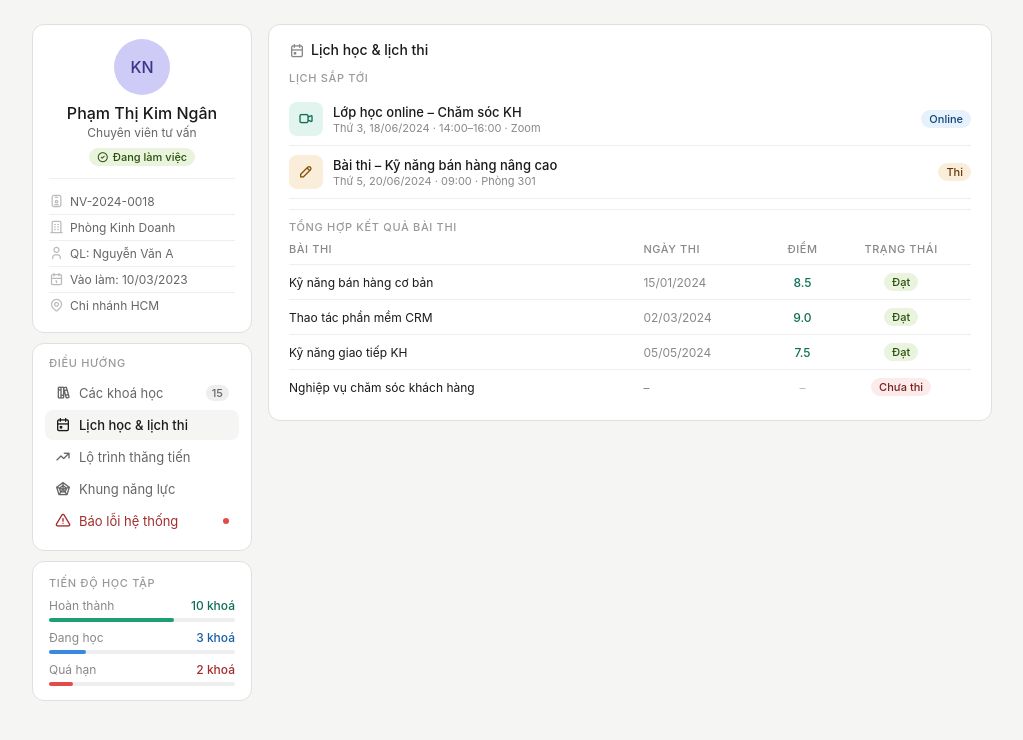
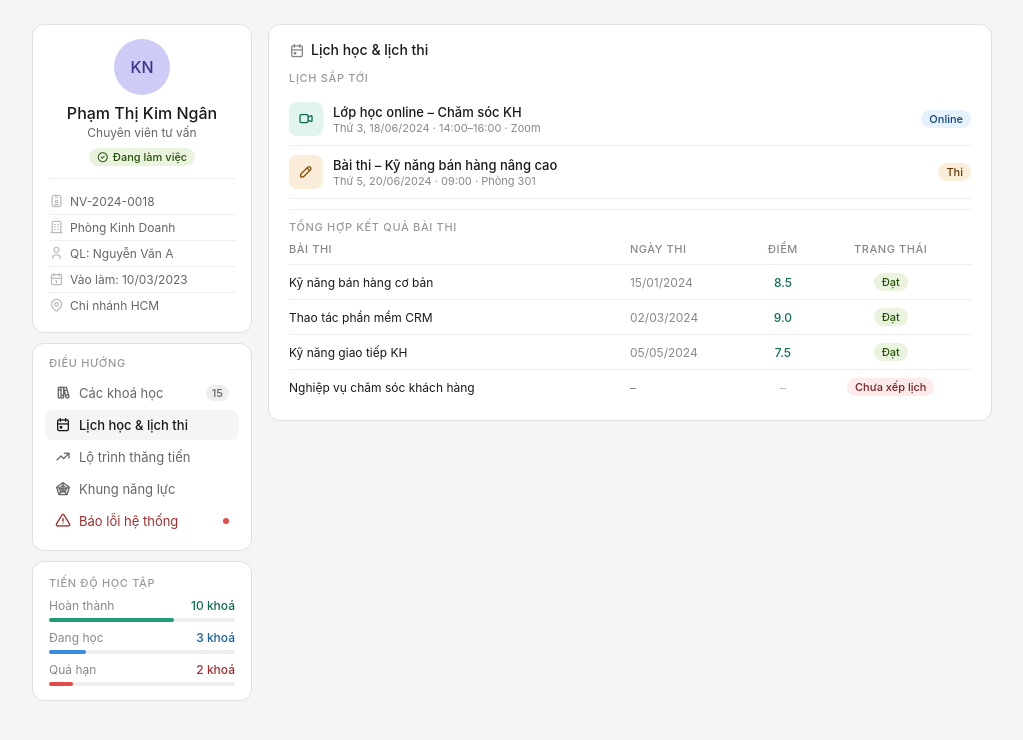
Before and after one commit to Mori-0108/index.html, a plain HTML site: page index.html in a window 1280 px wide. Both pictures are taken after a click on the element "Lịch học & lịch thi". Shown: the whole page, without its empty margins (128-1151 px from the left). Drawn offline with Linux system fonts and the light colour scheme.

Commit message:
Update index.html

```diff
--- a/index.html
+++ b/index.html
@@ -172,7 +172,7 @@ body{font-family:-apple-system,BlinkMacSystemFont,'Segoe UI',sans-serif;backgrou
             <tr><td>Kỹ năng bán hàng cơ bản</td><td style="color:#888;">15/01/2024</td><td style="text-align:center;font-weight:500;color:#0F6E56;">8.5</td><td style="text-align:center;"><span class="pill pill-green">Đạt</span></td></tr>
             <tr><td>Thao tác phần mềm CRM</td><td style="color:#888;">02/03/2024</td><td style="text-align:center;font-weight:500;color:#0F6E56;">9.0</td><td style="text-align:center;"><span class="pill pill-green">Đạt</span></td></tr>
             <tr><td>Kỹ năng giao tiếp KH</td><td style="color:#888;">05/05/2024</td><td style="text-align:center;font-weight:500;color:#0F6E56;">7.5</td><td style="text-align:center;"><span class="pill pill-green">Đạt</span></td></tr>
-            <tr><td>Nghiệp vụ chăm sóc khách hàng</td><td style="color:#888;">–</td><td style="text-align:center;color:#bbb;">–</td><td style="text-align:center;"><span class="pill pill-red">Chưa thi</span></td></tr>
+            <tr><td>Nghiệp vụ chăm sóc khách hàng</td><td style="color:#888;">–</td><td style="text-align:center;color:#bbb;">–</td><td style="text-align:center;"><span class="pill pill-red">Chưa xếp lịch</span></td></tr>
           </tbody>
         </table>
       </div>
```
